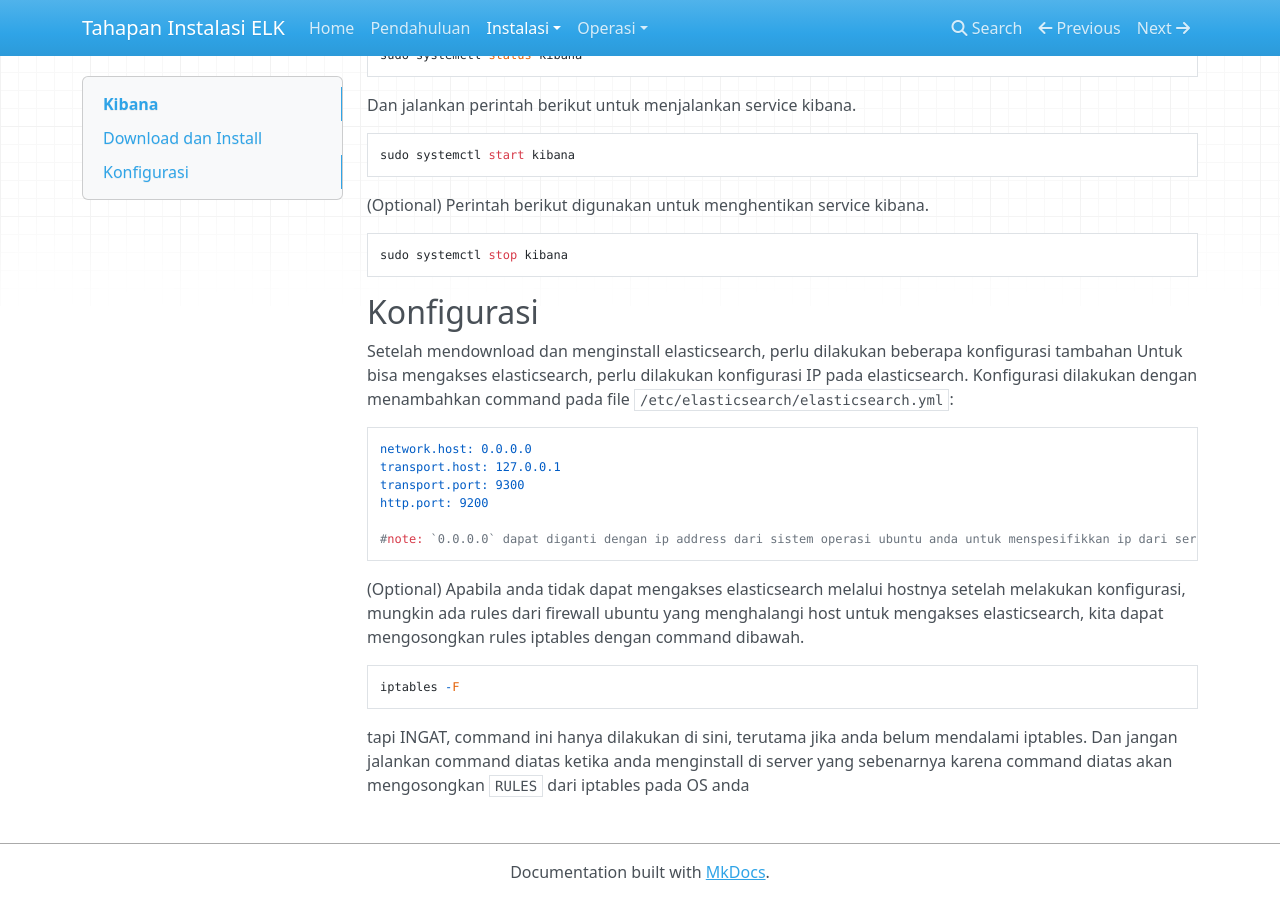
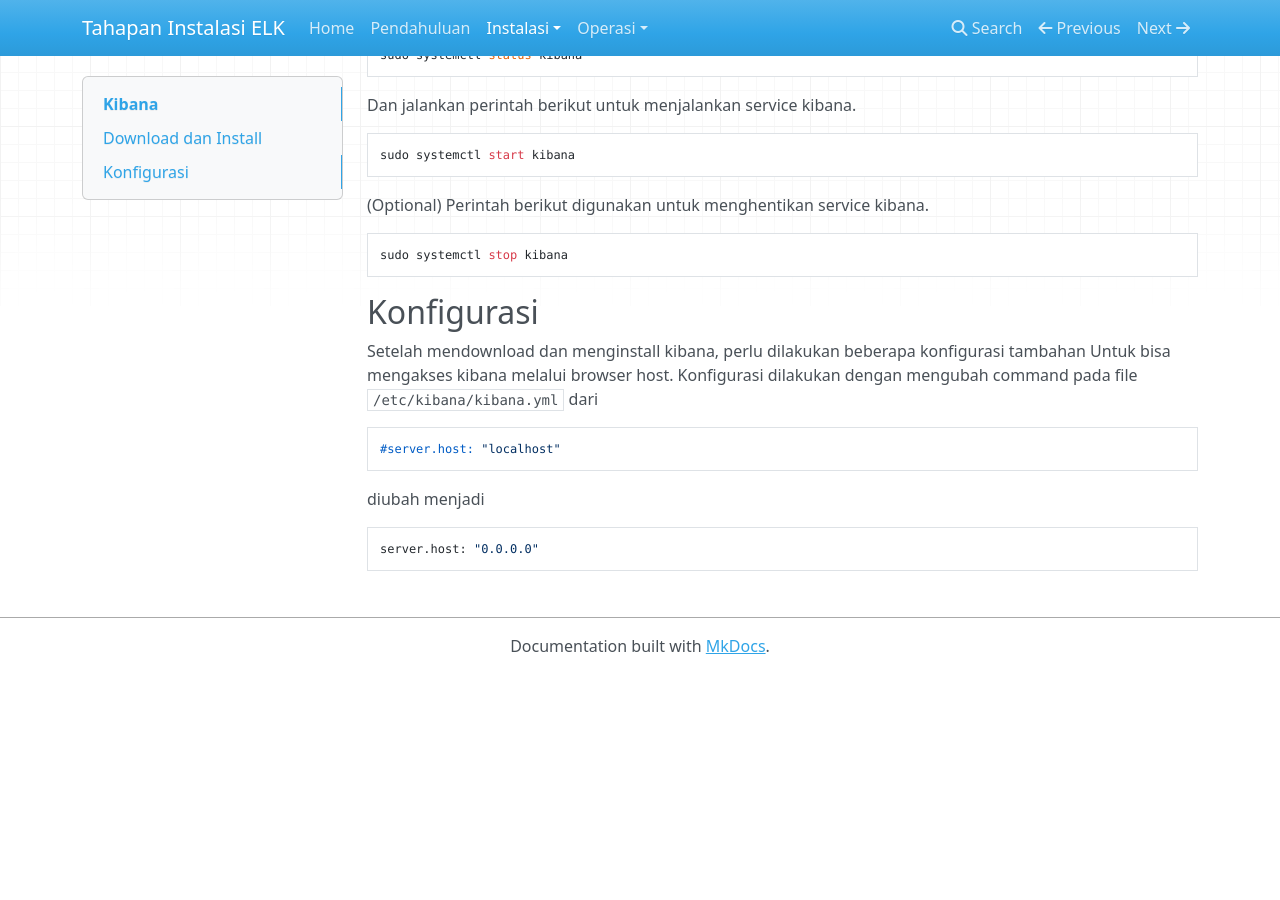
Before and after one commit to luhtaf/elkdocu, an MkDocs documentation site: the page built from docs/kibana.md, in a window 1280 px wide and 900 px high, scrolled down 552 px. Built offline with MkDocs 1.6.1, drawn with Linux system fonts in a browser that asks for light colours; nearby versions of some CDN libraries; after the commit the page ends 1226 px from its top, so only the background shows below that.

```diff
--- a/docs/kibana.md
+++ b/docs/kibana.md
@@ -28,17 +28,10 @@ Dan jalankan perintah berikut untuk menjalankan service kibana.
 
 
 ## Konfigurasi
-Setelah mendownload dan menginstall elasticsearch, perlu dilakukan beberapa konfigurasi tambahan Untuk bisa mengakses elasticsearch, perlu dilakukan konfigurasi IP pada elasticsearch. Konfigurasi dilakukan dengan menambahkan command pada file `/etc/elasticsearch/elasticsearch.yml`:
+Setelah mendownload dan menginstall kibana, perlu dilakukan beberapa konfigurasi tambahan Untuk bisa mengakses kibana melalui browser host. Konfigurasi dilakukan dengan mengubah command pada file `/etc/kibana/kibana.yml` dari
 
-    network.host: 0.0.0.0
-    transport.host: 127.0.0.1
-    transport.port: 9300
-    http.port: 9200
+    #server.host: "localhost"
 
-    #note: `0.0.0.0` dapat diganti dengan ip address dari sistem operasi ubuntu anda untuk menspesifikkan ip dari servis elasticsearch anda.
+diubah menjadi
 
-(Optional) Apabila anda tidak dapat mengakses elasticsearch melalui hostnya setelah melakukan konfigurasi, mungkin ada rules dari firewall ubuntu yang menghalangi host untuk mengakses elasticsearch, kita dapat mengosongkan rules iptables dengan command dibawah.
-
-    iptables -F
-
-tapi INGAT, command ini hanya dilakukan di sini, terutama jika anda belum mendalami iptables. Dan jangan jalankan command diatas ketika anda menginstall di server yang sebenarnya karena command diatas akan mengosongkan `RULES` dari iptables pada OS anda
+    server.host: "0.0.0.0"
```
Also changed, not shown: docs/pendahuluan.md (line endings or trailing spaces).
